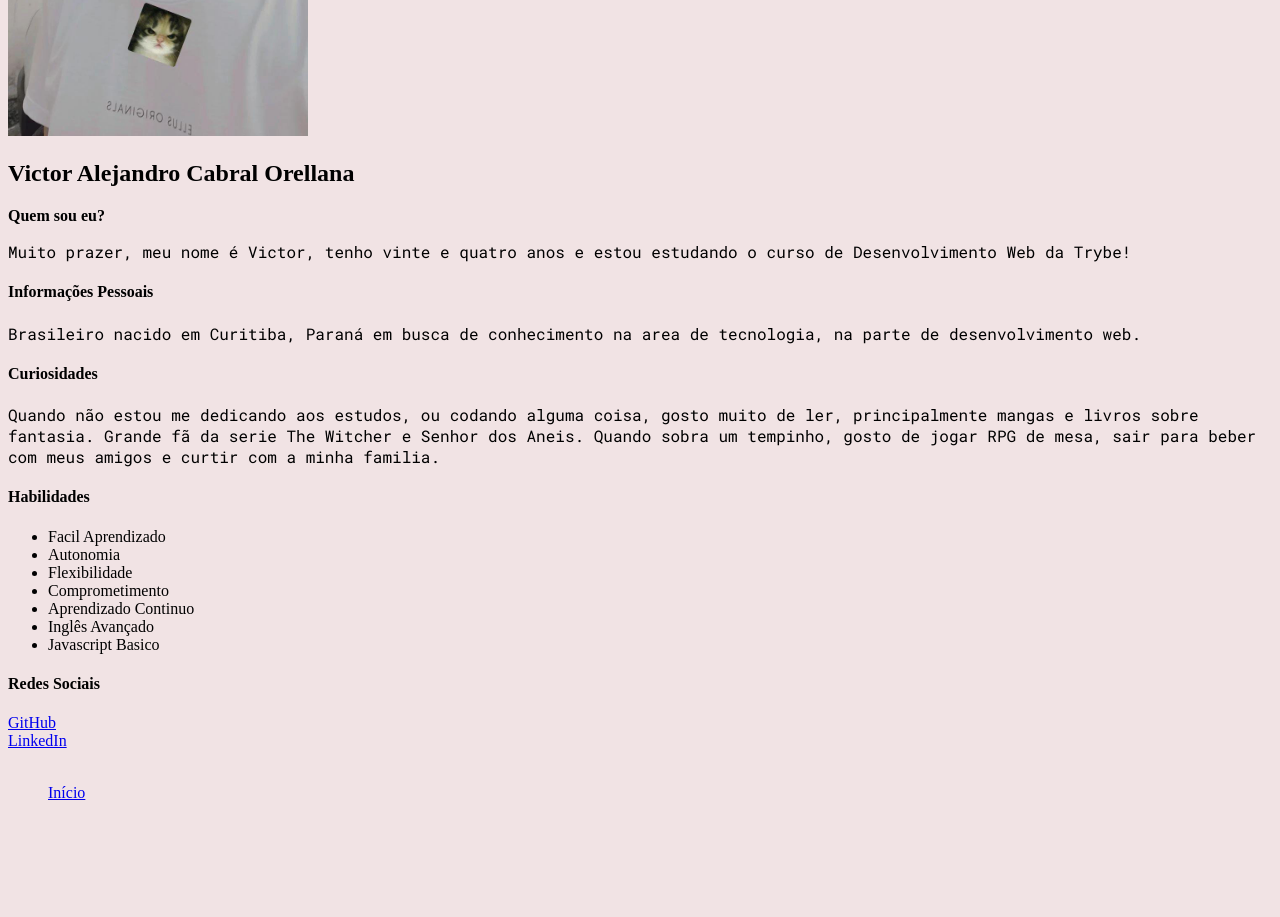
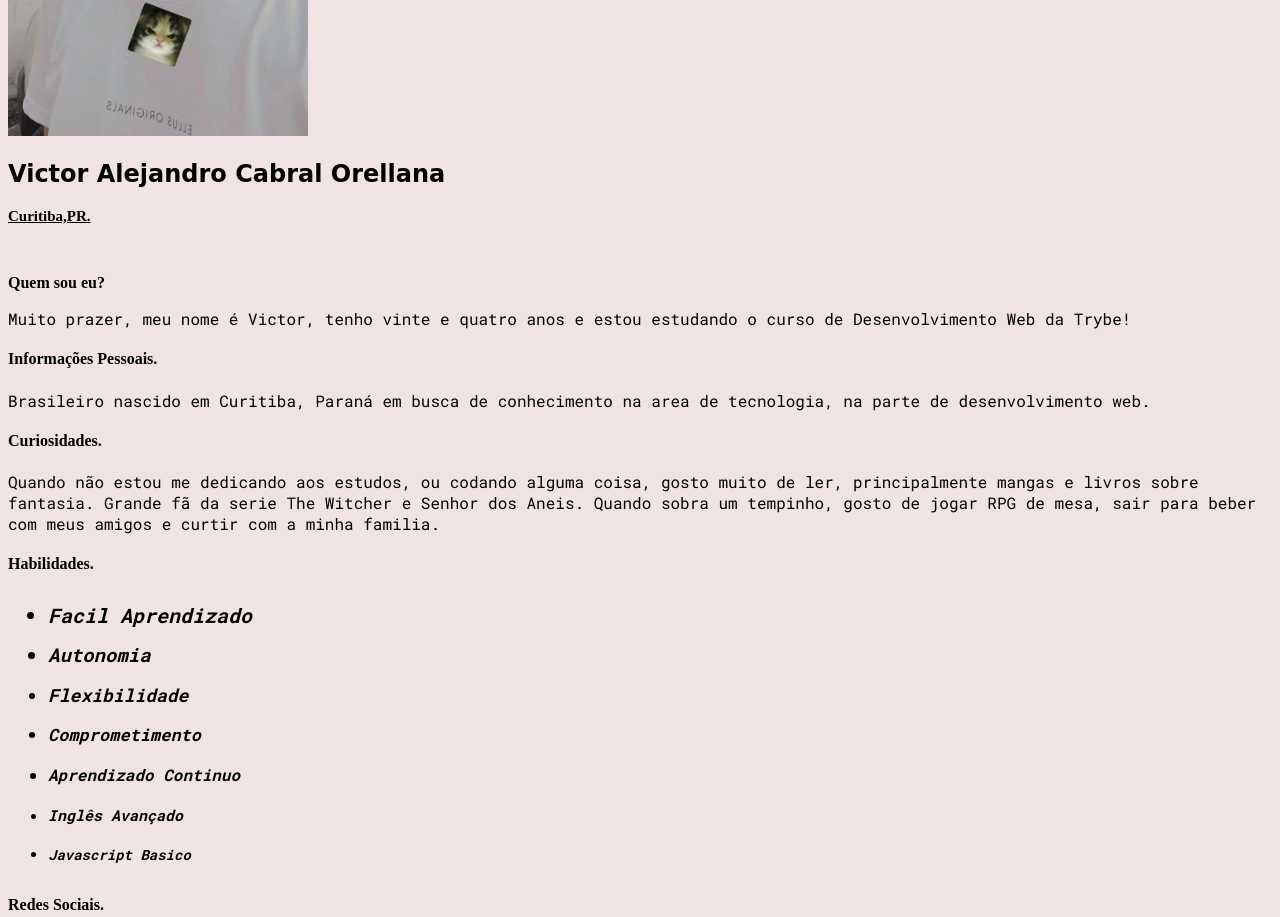
Before and after one commit to mendokusaiiii/Portfolio, a plain HTML site: page index.html in a window 1280 px wide. Shown: the part 477-1394 px from the top of the page. Before the commit the page ends 1295 px from the top, so only its background shows below. Drawn offline with Linux system fonts and the light colour scheme; a web font is replaced by a local one.

Commit message:
Alterações nos textos e nomes, como tamanho e design

```diff
--- a/index.html
+++ b/index.html
@@ -10,6 +10,10 @@
 <link rel="preconnect" href="https://fonts.googleapis.com">
 <link rel="preconnect" href="https://fonts.gstatic.com" crossorigin>
 <link href="https://fonts.googleapis.com/css2?family=BIZ+UDPMincho&display=swap" rel="stylesheet">
+
+<link rel="preconnect" href="https://fonts.googleapis.com">
+<link rel="preconnect" href="https://fonts.gstatic.com" crossorigin>
+<link href="https://fonts.googleapis.com/css2?family=Anybody:ital,wght@0,400;0,700;1,100;1,400;1,700&display=swap" rel="stylesheet">
     <style>
         h1 {
             font-family: serif,sans-serif;
@@ -20,7 +24,7 @@
             background-color: #F1E3E4;
         }
         h2 {
-            font-family:serif
+            font-family: 'Anybody', cursive;
         }
         #introduction-text {
             font-family: 'Roboto Mono', monospace;
@@ -49,6 +53,64 @@
             font-family: 'BIZ UDPMincho', serif;
         }
 
+        .list-style {
+            font-weight: bold;
+
+            font-family: 'Roboto Mono', monospace;
+            line-height: 40px;
+
+        }
+
+        #social-media {
+            font-family: 'BIZ UDPMincho', serif;
+        }
+
+        .easy-learning {
+            font-style: italic;
+            font-size: 20px;
+        }
+
+        .auto {
+            font-style: italic;
+            font-size: 19px;
+
+        }
+
+        .flex {
+            font-style: italic;
+            font-size: 18px;
+
+        }
+
+        .commitment {
+            font-style: italic;
+            font-size: 17px;
+
+        }
+
+        .fast-learning {
+            font-style: italic;
+            font-size: 16px;
+
+        }
+
+        .english {
+            font-style: italic;
+            font-size: 15px;
+
+        }
+
+        .javas {
+            font-style: italic;
+            font-size: 14px;
+
+        }
+
+        .region {
+            font-size: 15px;
+            text-decoration: underline;
+        }
+
 
 
 
@@ -60,34 +122,36 @@
 
   <img src="imagens/victor.jpg" alt="Foto Victor Cabral" width="300">
   <h2>Victor Alejandro Cabral Orellana</h2>
+  <h3 class="region"> Curitiba,PR.</h3>
+  <br>
  <p id="who-am-i"><b>Quem sou eu?</b></p>
     <p id="introduction-text">Muito prazer, meu nome é Victor, tenho vinte e quatro anos e estou estudando o curso de Desenvolvimento Web da Trybe!</p>
 <h4 id="personal-informations">
-    Informações Pessoais
+    Informações Pessoais.
 </h4>
-<p id="personal-information">Brasileiro nacido em Curitiba, Paraná em busca de conhecimento na area de tecnologia, na parte de desenvolvimento web.</p>
+<p id="personal-information">Brasileiro nascido em Curitiba, Paraná em busca de conhecimento na area de tecnologia, na parte de desenvolvimento web.</p>
 
 <h4 id="curiosity">
-    Curiosidades
+    Curiosidades.
 </h4>
 <p id="curiosities"> Quando não estou me dedicando aos estudos, ou codando alguma coisa, gosto muito de ler, principalmente mangas e livros sobre fantasia. Grande fã da serie The Witcher e Senhor dos Aneis. Quando sobra um tempinho, gosto de jogar RPG de mesa, sair para beber com meus amigos e curtir com a minha familia.</p>
 <h4 id="skills">
-    Habilidades
+    Habilidades.
 </h4>
 <p>
-    <ul>
-        <li>Facil Aprendizado</li>
-        <li>Autonomia</li>
-        <li>Flexibilidade</li>
-        <li>Comprometimento</li>
-        <li>Aprendizado Continuo</li>
-        <li>Inglês Avançado</li>
-        <li>Javascript Basico</li>
+    <ul class="list-style">
+        <li class="easy-learning">Facil Aprendizado</li>
+        <li class="auto">Autonomia</li>
+        <li class="flex">Flexibilidade</li>
+        <li class="commitment">Comprometimento</li>
+        <li class="fast-learning">Aprendizado Continuo</li>
+        <li class="english">Inglês Avançado</li>
+        <li class="javas">Javascript Basico</li>
 
     </ul>
 </p>
-<h4>
-    Redes Sociais
+<h4 id="social-media">
+    Redes Sociais.
 </h4>
 <p>
     <a href="https://github.com/mendokusaiiii" target="_blank">GitHub
```
